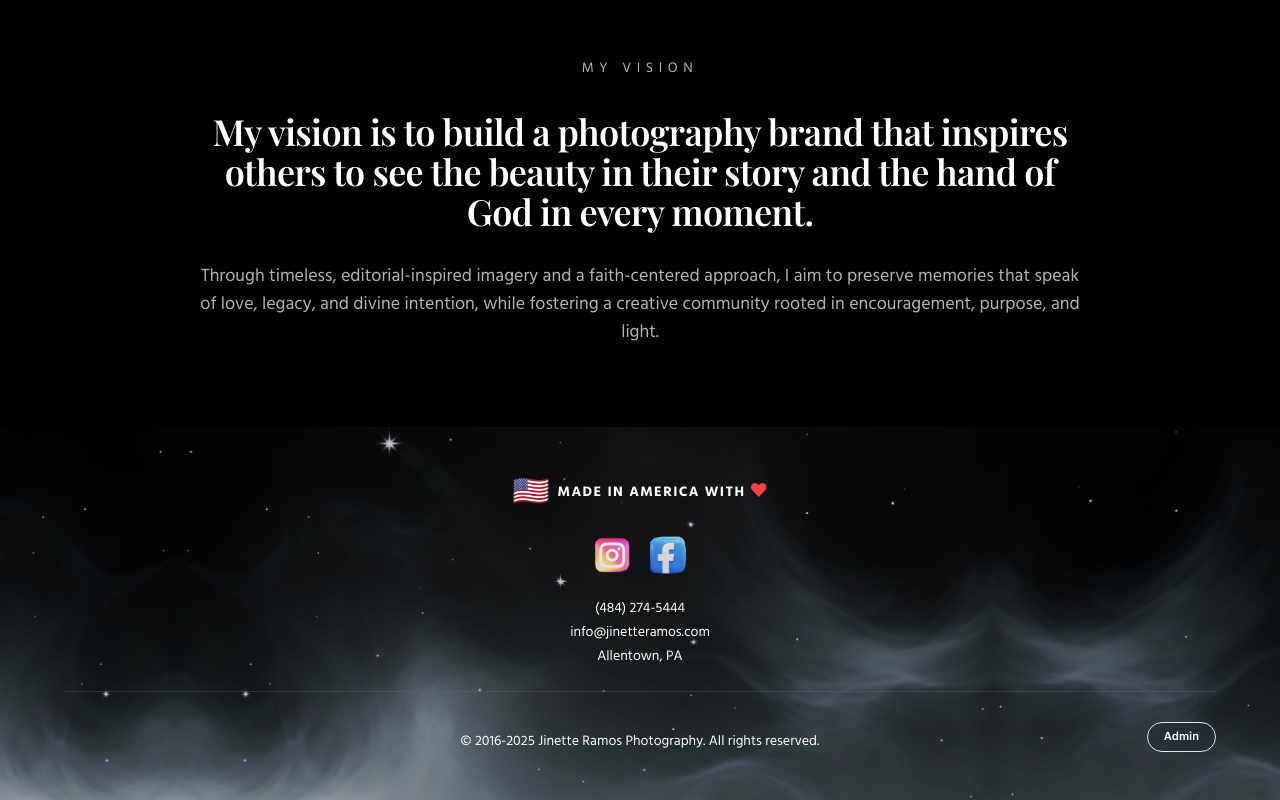
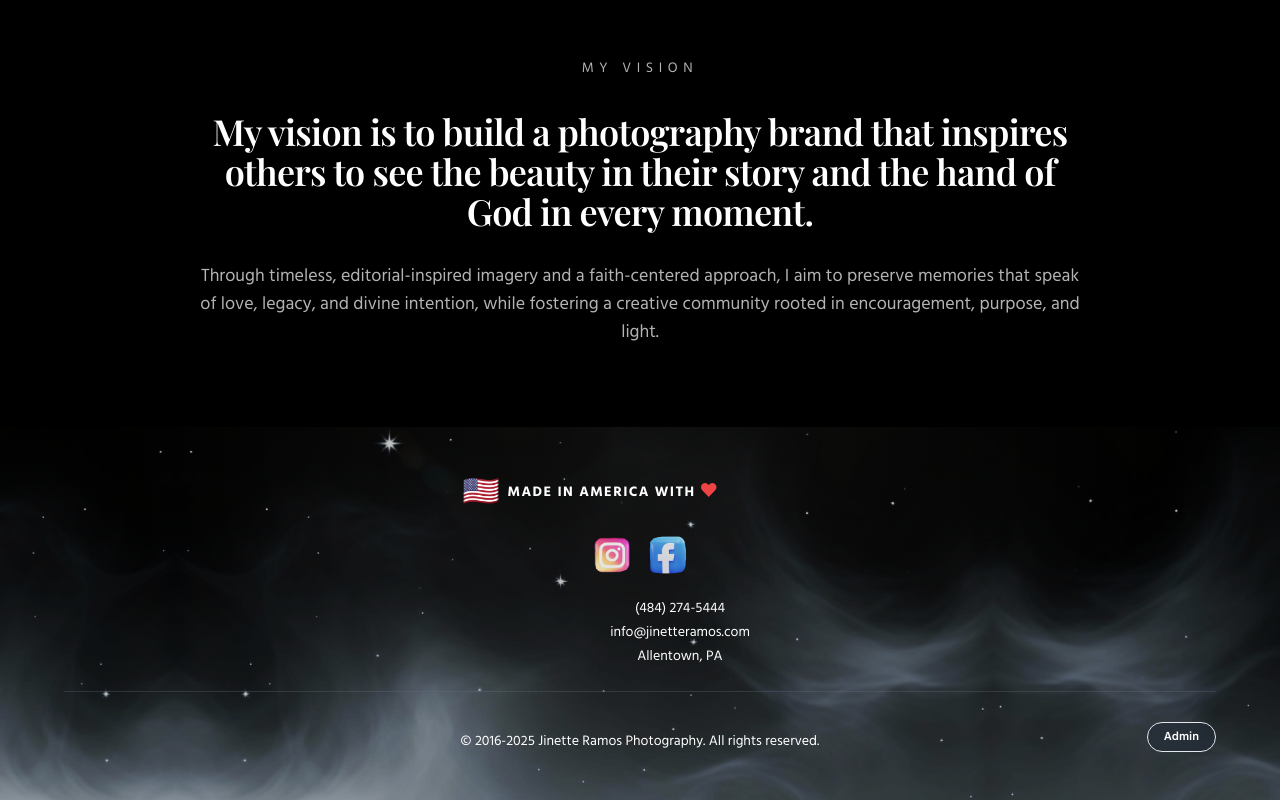
Before and after one commit to jamjamz9999/jinette, a React (Vite) app: page / in a window 1280 px wide. Shown: the part 2726-3526 px from the top of the page. Built offline with nearby package versions, Linux system fonts and the light colour scheme.

Commit message:
Fix: Apply all pending layout and image path corrections

```diff
--- a/components/Footer.jsx
+++ b/components/Footer.jsx
@@ -1,5 +1,7 @@
 import React from 'react';
 import footerBg from '/images/footerbg.png';
+import instagramIcon from '/images/instagram.png';
+import facebookIcon from '/images/facebook.png';
 
 const Footer = ({ onAdminClick }) => {
   // Add breathing animation CSS and background movement
@@ -65,7 +67,7 @@ const Footer = ({ onAdminClick }) => {
           {/* Main Footer Content */}
           <div className="grid grid-cols-1 md:grid-cols-3 items-center gap-6 md:gap-6">
             {/* Left - Made in America */}
-            <div className="flex items-center gap-2 sm:gap-3 justify-self-center md:justify-self-start">
+            <div className="flex items-center gap-2 sm:gap-3 justify-self-center md:justify-self-start" style={{ transform: 'translateX(-50px)' }}>
               <span className="text-2xl sm:text-3xl">🇺🇸</span>
               <div className="flex items-center gap-1 flex-wrap">
                 <p className="text-xs sm:text-sm font-bold tracking-widest uppercase">
@@ -78,8 +80,8 @@ const Footer = ({ onAdminClick }) => {
             {/* Center - Social Icons */}
             <div className="flex justify-center gap-4 sm:gap-6 justify-self-center w-full">
               {[
-                { href: 'https://instagram.com', src: '/images/instagram.png', alt: 'Instagram' },
-                { href: 'https://facebook.com', src: '/images/facebook.png', alt: 'Facebook' },
+                { href: 'https://instagram.com', src: instagramIcon, alt: 'Instagram' },
+                { href: 'https://facebook.com', src: facebookIcon, alt: 'Facebook' },
               ].map((icon) => (
                 <a
                   key={icon.alt}
@@ -102,7 +104,7 @@ const Footer = ({ onAdminClick }) => {
             </div>
 
             {/* Right - Contact Info */}
-            <div className="flex flex-col items-center md:items-end gap-1 text-xs sm:text-sm text-white justify-self-center md:justify-self-end">
+            <div className="flex flex-col items-center md:items-end gap-1 text-xs sm:text-sm text-white justify-self-center md:justify-self-end" style={{ transform: 'translateX(40px)' }}>
               <a href="tel:+14842745444" className="hover:text-gray-300 transition-colors text-center md:text-right">
                 (484) 274-5444
               </a>
--- a/pages/PricingPage.jsx
+++ b/pages/PricingPage.jsx
@@ -102,7 +102,7 @@ const PricingPage = () => {
               Session Options
             </h2>
           </div>
-          <div className="grid grid-cols-1 lg:grid-cols-3 gap-8 mb-20">
+          <div className="grid grid-cols-1 lg:grid-cols-3 gap-8 mb-20 items-start">
             {pricingPackages.map((pkg) => (
               <div
                 key={pkg.name}
--- a/scripts/import-gallery.js
+++ b/scripts/import-gallery.js
@@ -1,10 +1,12 @@
-const imageModules = import.meta.glob('/public/images/Pictures/*');
+const imageModules = import.meta.glob('/public/images/Pictures/*', { eager: true });
 
 export const getGalleryImageMap = () => {
   const imageMap = {};
   for (const path in imageModules) {
     const filename = path.split('/').pop();
-    imageMap[filename] = new URL(path, import.meta.url).href;
+    // The path from import.meta.glob for /public is already the correct URL path.
+    // e.g., /public/images/Pictures/foo.jpg becomes /images/Pictures/foo.jpg
+    imageMap[filename] = imageModules[path].default.replace('/public', '');
   }
   return imageMap;
 };
```
